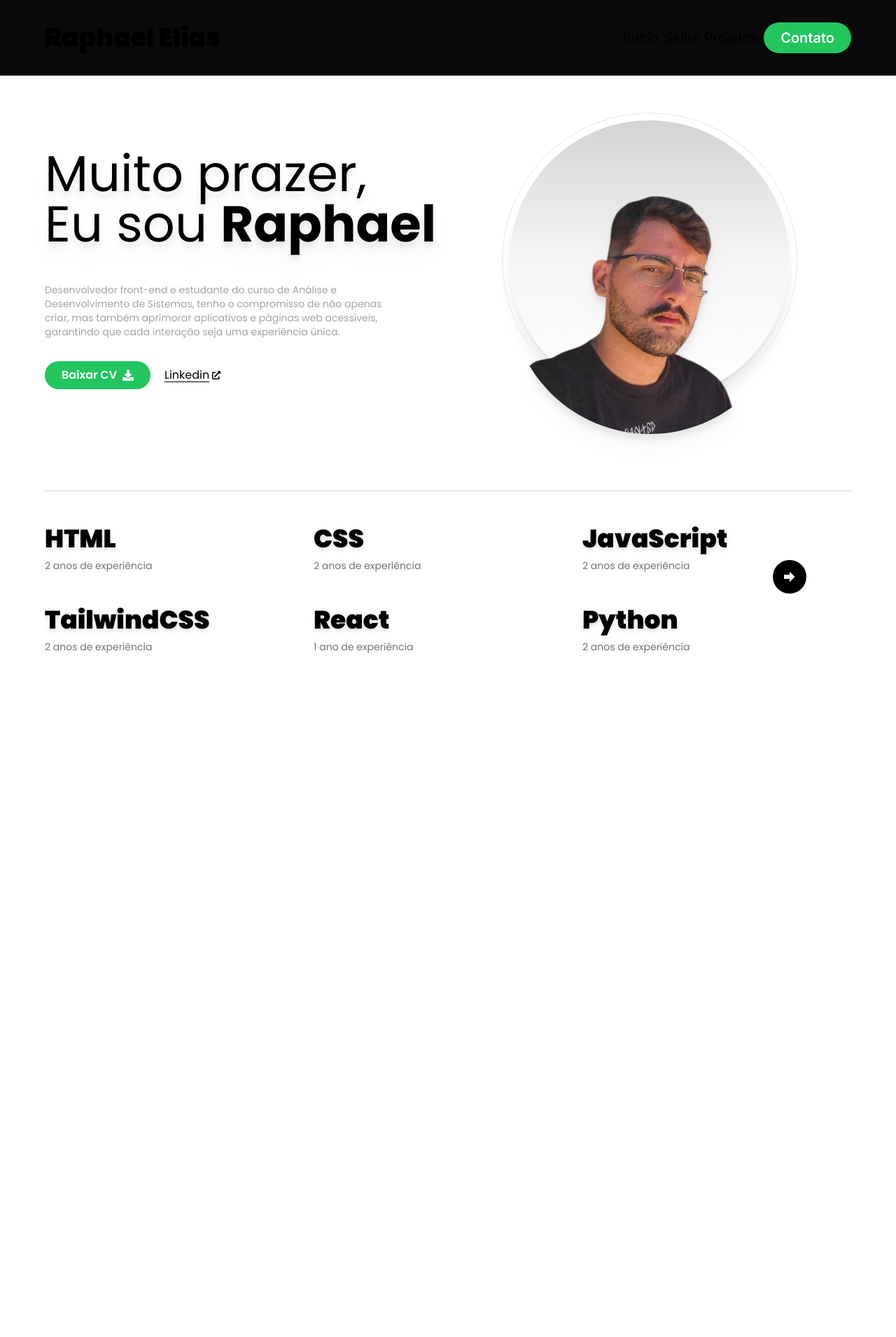
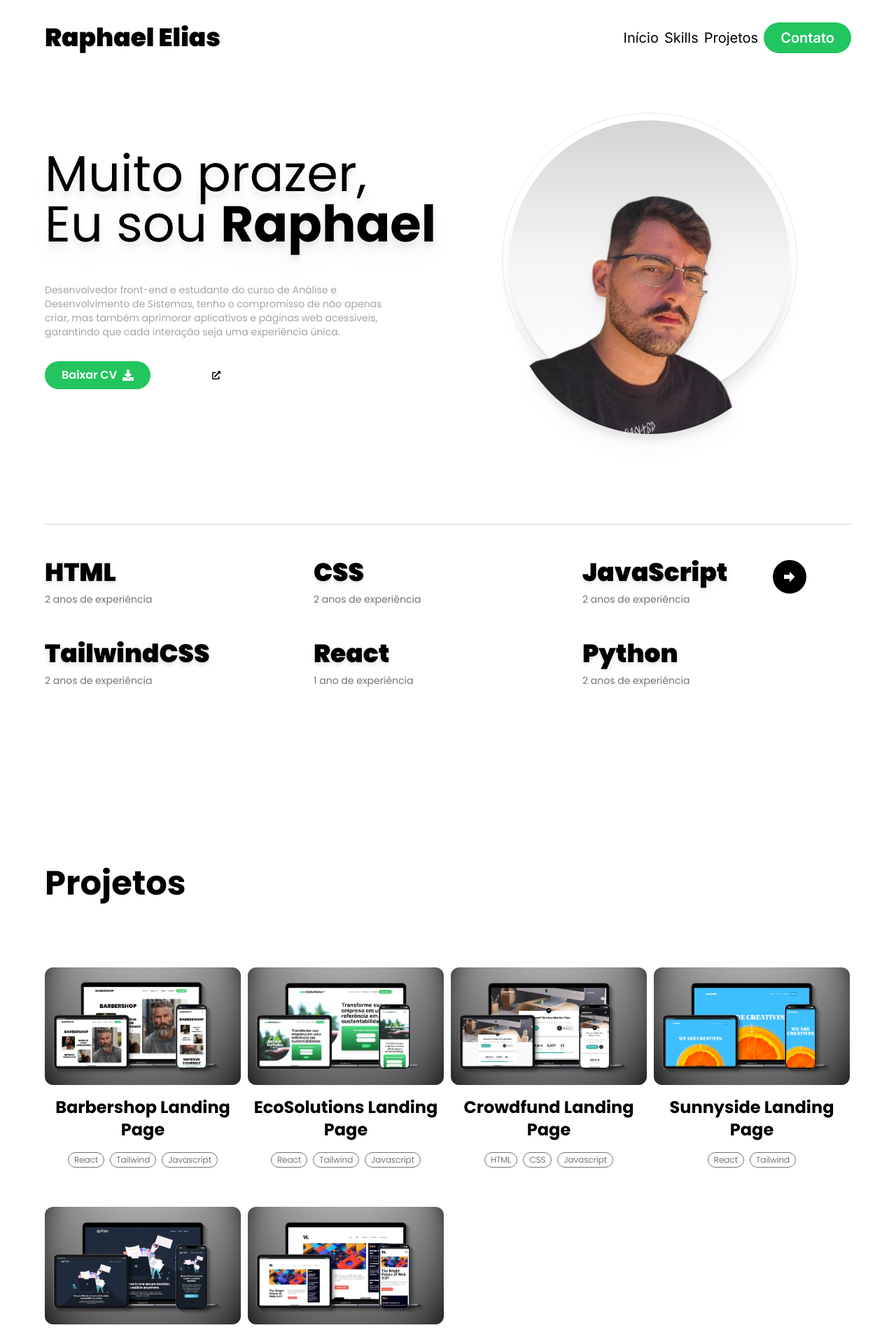
Before and after one commit to raphaeleliass/Portfolio, a React (Vite) app: page / in a window 1280 px wide. Shown: the top 1910 px of the page at 70% size. Before the commit the page ends 982 px from the top, so only its background shows below. Built offline with nearby package versions, Linux system fonts and the light colour scheme.

Commit message:
feat: add projects section

```diff
--- a/src/App.jsx
+++ b/src/App.jsx
@@ -1,6 +1,6 @@
 import { BrowserRouter as Router, Routes, Route } from "react-router-dom";
 import Home from "./Home";
-import AllLinks from "./AllLinks";
+import AllLinks from "./MyLinks";
 import NotFound from "./NotFound";
 
 function App() {
--- a/src/Home.jsx
+++ b/src/Home.jsx
@@ -1,5 +1,6 @@
 import Header from "./components/Header/Header";
 import Hero from "./components/Hero/Hero";
+import Projects from "./components/MyProjects/Projects";
 import Skills from "./components/MySkills/Skills";
 
 function Home() {
@@ -8,6 +9,7 @@ function Home() {
       <Header />
       <Hero />
       <Skills />
+      <Projects/>
     </section>
   );
 }
--- a/src/AllLinks.jsx
+++ b/src/MyLinks.jsx
@@ -2,10 +2,10 @@ import { FaGithub, FaInstagram, FaLinkedin, FaWhatsapp } from "react-icons/fa";
 import { MdWork } from "react-icons/md";
 import { Link } from "react-router-dom";
 
-function AllLinks() {
+function MyLinks() {
   return (
-    <section className="flex min-h-screen w-screen items-center justify-center dark:bg-neutral-800">
-      <div className="dark:bg-gradient m-4 flex w-full flex-col gap-12 rounded-3xl bg-gradient-to-t from-white to-neutral-100 p-8 py-12 text-black shadow-2xl md:w-[500px]  md:gap-12 md:p-12 lg:w-[500px] lg:gap-12 lg:p-12 dark:from-neutral-950 dark:to-neutral-900 dark:text-white">
+    <section className="flex min-h-screen w-screen items-center justify-center bg-gray-100 dark:bg-neutral-800">
+      <div className="dark:bg-gradient m-4 flex w-full flex-col gap-12 rounded-3xl border border-neutral-200 bg-gradient-to-t from-white via-neutral-50 dark:border-none to-neutral-100 p-8 py-12 text-black shadow-2xl md:w-[500px]  md:gap-12 md:p-12 lg:w-[500px] lg:gap-12 lg:p-12 dark:from-neutral-950 dark:to-neutral-900 dark:text-white">
         <div className="flex flex-row items-center gap-4">
           <img
             src="https://avatars.githubusercontent.com/u/91913011?v=4"
@@ -25,7 +25,7 @@ function AllLinks() {
         <div className="flex w-full flex-col">
           <div className="">
             <ul className="flex flex-col gap-6">
-              <li className="items-center rounded-full border border-neutral-400 px-6 py-1 transition-all hover:bg-neutral-800 hover:text-white dark:border-neutral-700">
+              <li className="items-center rounded-full border border-neutral-300 px-6 py-1 transition-all hover:bg-neutral-800 hover:text-white dark:border-neutral-700">
                 <Link
                   ink
                   to="/"
@@ -35,7 +35,7 @@ function AllLinks() {
                   <p className="text-xl">Portfólio</p>
                 </Link>
               </li>
-              <li className="items-center rounded-full border border-neutral-400 px-6 py-1 transition-all hover:bg-neutral-800 hover:text-white dark:border-neutral-700">
+              <li className="items-center rounded-full border border-neutral-300 px-6 py-1 transition-all hover:bg-neutral-800 hover:text-white dark:border-neutral-700">
                 <a
                   href="https://linkedin.com/in/raphaeleliass"
                   target="_blank"
@@ -45,7 +45,7 @@ function AllLinks() {
                   <p className="text-xl">Linkedin</p>
                 </a>
               </li>
-              <li className="items-center rounded-full border border-neutral-400 px-6 py-1 transition-all hover:bg-neutral-800 hover:text-white dark:border-neutral-700">
+              <li className="items-center rounded-full border border-neutral-300 px-6 py-1 transition-all hover:bg-neutral-800 hover:text-white dark:border-neutral-700">
                 <a
                   href="https://github.com/raphaeleliass"
                   target="_blank"
@@ -55,7 +55,7 @@ function AllLinks() {
                   <p className="text-xl">Github</p>
                 </a>
               </li>
-              <li className="items-center rounded-full border border-neutral-400 px-6 py-1 transition-all hover:bg-neutral-800 hover:text-white dark:border-neutral-700">
+              <li className="items-center rounded-full border border-neutral-300 px-6 py-1 transition-all hover:bg-neutral-800 hover:text-white dark:border-neutral-700">
                 <a
                   href="https://instagram.com/raphaeleliass"
                   target="_blank"
@@ -65,7 +65,7 @@ function AllLinks() {
                   <p className="text-xl">Instagram</p>
                 </a>
               </li>
-              <li className="items-center rounded-full border border-neutral-400 px-6 py-1 transition-all hover:bg-neutral-800 hover:text-white dark:border-neutral-700">
+              <li className="items-center rounded-full border border-neutral-300 px-6 py-1 transition-all hover:bg-neutral-800 hover:text-white dark:border-neutral-700">
                 <a href="#" className="flex flex-row items-center gap-2 py-2 ">
                   <FaWhatsapp className="size-6" />
                   <p className="text-xl">Whatsapp</p>
@@ -79,4 +79,4 @@ function AllLinks() {
   );
 }
 
-export default AllLinks;
+export default MyLinks;
--- a/src/components/Buttons/BtnSecondary.jsx
+++ b/src/components/Buttons/BtnSecondary.jsx
@@ -2,11 +2,11 @@ import PropTypes from "prop-types";
 
 function BtnSecondary({ href, text, children }) {
   return (
-    <button className="flex flex-row items-center transition-all hover:text-green-600">
+    <button className="flex flex-row items-center">
       <a
         href={href}
         target="_blank"
-        className="p-1 underline underline-offset-4"
+        className="p-1 text-white underline underline-offset-4 hover:text-green-500 transition-all"
       >
         {text}
       </a>
--- a/src/components/Projects/ProjectCards.jsx
+++ b/src/components/MyProjects/ProjectCards.jsx
@@ -1,9 +1,9 @@
 // ProjectCards.jsx
 
 import PropTypes from "prop-types";
-import Buttons from "../Buttons/Buttons";
 import Technology from "./Technology";
 import { useState } from "react";
+import BtnSecondary from "../Buttons/BtnSecondary";
 
 function ProjectCards({
   imgCard,
@@ -23,21 +23,17 @@ function ProjectCards({
   };
 
   return (
-    <div className="flex flex-col gap-4 text-center">
+    <div className="flex w-80 flex-col gap-4 text-center md:w-[370px] lg:w-[280px]">
       <div
         className="flex content-center items-center justify-center"
         onMouseEnter={handleMouseEnter}
         onMouseLeave={handleMouseLeave}
       >
-        <img className=" rounded-md" src={imgCard} alt="" />
+        <img className=" rounded-xl" src={imgCard} alt="" />
         <div className={`overflow-card ${isHovered ? "active" : ""}`}>
           <div className="flex items-center gap-4">
-            <Buttons title="Website" href={hrefWebsite} target="_blank" />
-            <Buttons
-              title="Repositório"
-              href={hrefRepository}
-              target="_blank"
-            />
+            <BtnSecondary text="website" href={hrefWebsite} />
+            <BtnSecondary text="repositório" href={hrefRepository} />
           </div>
         </div>
       </div>
--- a/src/components/Projects/Projects.jsx
+++ b/src/components/MyProjects/Projects.jsx
@@ -1,3 +1,4 @@
+// Projects.jsx
 import ProjectCards from "./ProjectCards";
 import SunnySidePage from "/sunnyside.webp";
 import FyloPage from "/fylo.webp";
@@ -5,29 +6,27 @@ import NewsPage from "/news.webp";
 import CrowdfundPage from "/crowdfund.webp";
 import BarbershopPage from "/barbershop.webp";
 import EcoSolutions from "/ecosolutions.webp";
-import Buttons from "../Buttons/Buttons";
 
 function Projects() {
   return (
-    <div className="m-auto flex max-w-xs flex-col gap-24 py-12 md:max-w-3xl md:py-20 lg:max-w-5xl">
+    <div className="m-auto mt-32 flex w-full max-w-xs flex-col gap-24 md:max-w-3xl md:py-20 lg:max-w-6xl">
       <div className="flex items-center justify-between">
-        <h2 className="text-4xl font-bold md:text-7xl">Projetos</h2>
-        <Buttons title="Entrar em contato" href="#contato" />
+        <h2 className="text-4xl font-bold md:text-5xl">Projetos</h2>
       </div>
-      <div className="grid grid-cols-1 gap-y-14 md:grid-cols-2 md:gap-x-2">
+      <div className="grid grid-cols-1 gap-y-14 md:grid-cols-2 md:gap-x-2 lg:grid-cols-4">
         <ProjectCards
           imgCard={BarbershopPage}
           titleCard="Barbershop Landing Page"
           technologies={["React", "Tailwind", "Javascript"]}
-          hrefWebsite="https://raphaelelias-ecosolutions.vercel.app"
-          hrefRepository="https://github.com/raphaeleliass/EcoSolutions"
+          hrefWebsite="https://raphaelelias-barbershop.vercel.app"
+          hrefRepository="https://github.com/raphaeleliass/barbershop-react"
         />
         <ProjectCards
           imgCard={EcoSolutions}
           titleCard="EcoSolutions Landing Page"
           technologies={["React", "Tailwind", "Javascript"]}
-          hrefWebsite="https://raphaelelias-news.vercel.app"
-          hrefRepository="https://github.com/raphaeleliass/news-homepage"
+          hrefWebsite="https://raphaelelias-ecosolutions.vercel.app"
+          hrefRepository="https://github.com/raphaeleliass/ecosolutions"
         />
         <ProjectCards
           imgCard={CrowdfundPage}
--- a/src/components/Projects/Technology.jsx
+++ b/src/components/MyProjects/Technology.jsx
@@ -1,11 +1,9 @@
-// Technology.jsx
-
 import PropTypes from "prop-types";
 
 function Technology({ tech }) {
   return (
     <section>
-      <div className="cursor-default rounded-full border border-neutral-500 px-2 py-px text-[12px] font-light text-neutral-600 transition-all ">
+      <div className="cursor-default rounded-full border border-neutral-500 px-2 py-px text-[12px] font-light text-neutral-600 dark:text-neutral-300 dark:border-neutral-600 transition-all ">
         {tech}
       </div>
     </section>
--- a/src/components/MySkills/Skills.jsx
+++ b/src/components/MySkills/Skills.jsx
@@ -2,7 +2,7 @@ import SkillCard from "./SkillCard";
 
 function Skills() {
   return (
-    <section className="mx-auto mt-32 flex w-full max-w-xs flex-col gap-12 border-t-2 border-gray-200 dark:border-neutral-700 py-12 md:max-w-3xl lg:max-w-6xl">
+    <section className="mx-auto mt-44 flex w-full max-w-xs flex-col gap-12 border-t-2 border-gray-200 dark:border-neutral-700 py-12 md:max-w-3xl lg:max-w-6xl">
       <div className="grid  grid-cols-1 gap-y-12 md:grid-cols-3">
         <SkillCard title="HTML" text="2 anos de experiência" />
         <SkillCard title="CSS" text="2 anos de experiência" />
--- a/src/index.css
+++ b/src/index.css
@@ -13,11 +13,11 @@ body {
 }
 
 .header {
-  @apply fixed left-0 right-0 top-0 z-30 mx-auto flex w-screen content-center items-center justify-center bg-neutral-950  py-6 duration-300 ease-in-out md:static md:flex-row md:py-8;
+  @apply fixed left-0 right-0 top-0 z-30 mx-auto flex w-screen content-center items-center justify-center py-6  duration-300 ease-in-out md:static md:flex-row md:py-8 dark:bg-neutral-950;
 }
 
 .header.active {
-  @apply fixed left-0 right-0 top-0 mx-auto flex w-screen content-center items-center justify-center bg-white py-4 shadow-xl  duration-300 ease-in-out  md:static md:flex-row md:py-8 md:shadow-none dark:bg-neutral-900;
+  @apply fixed left-0 right-0 top-0 mx-auto flex w-screen content-center items-center justify-center bg-white py-4 shadow-xl  duration-300 ease-in-out md:static md:flex-row md:py-8 md:shadow-none dark:bg-neutral-900;
 }
 
 .navbar {
@@ -35,3 +35,11 @@ body {
 .btn-scroll-top.active {
   @apply fixed bottom-12 right-12 flex rotate-0 items-center justify-center rounded-full bg-black p-4 text-white duration-300 ease-in-out md:bottom-12 md:right-32 dark:bg-white dark:text-black;
 }
+
+.overflow-card {
+  @apply absolute flex h-[190px] w-[320px] items-center justify-center rounded-xl bg-neutral-900 bg-opacity-70 opacity-0 backdrop-blur-md transition-all md:h-[220px] md:w-[370px] lg:h-[170px] lg:w-[280px];
+}
+
+.overflow-card.active {
+  @apply absolute flex h-[190px] w-[320px] items-center justify-center rounded-xl bg-neutral-900 bg-opacity-70 opacity-100 backdrop-blur-md transition-all md:h-[220px] md:w-[370px] lg:h-[170px] lg:w-[280px];
+}
```
